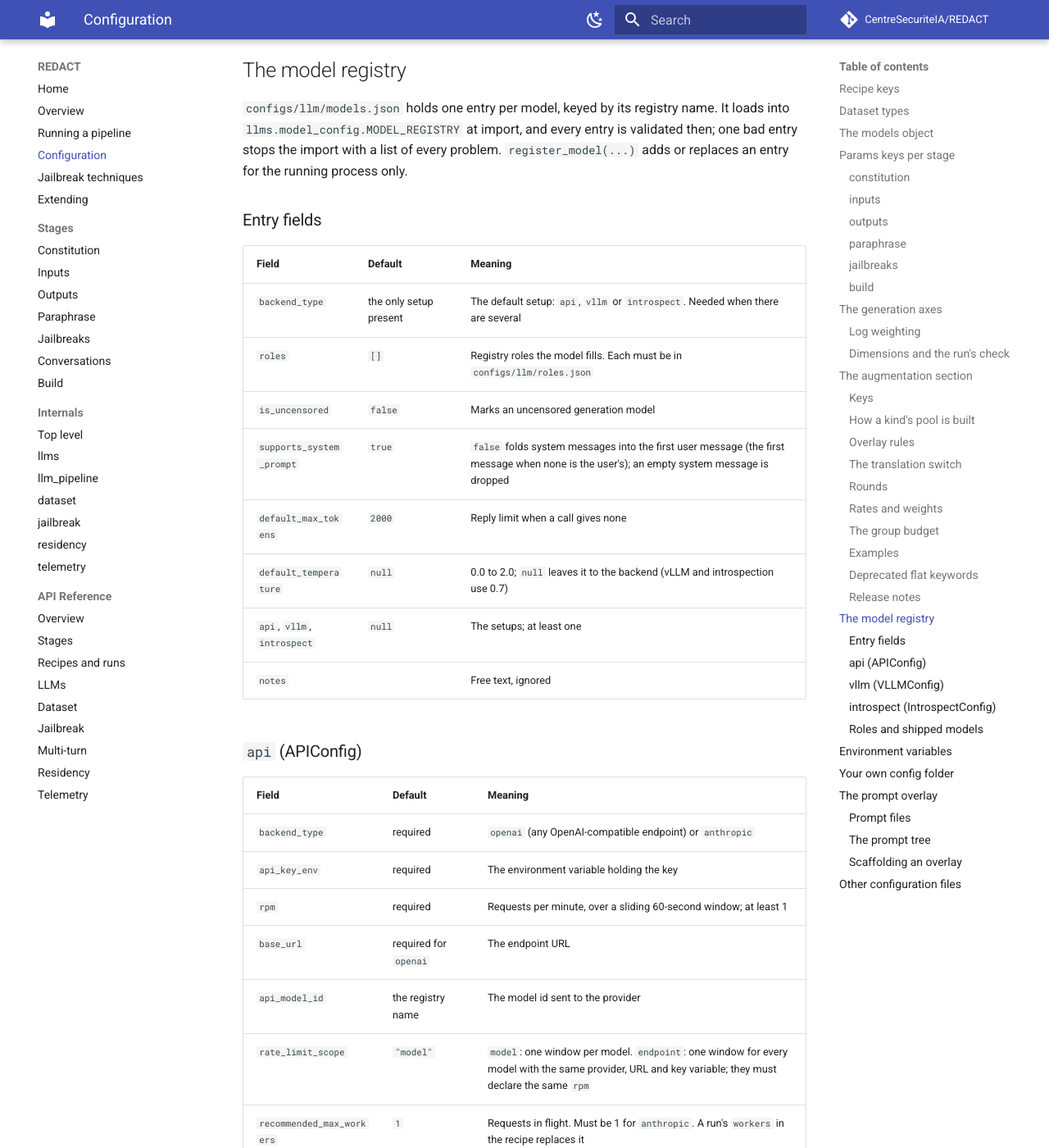
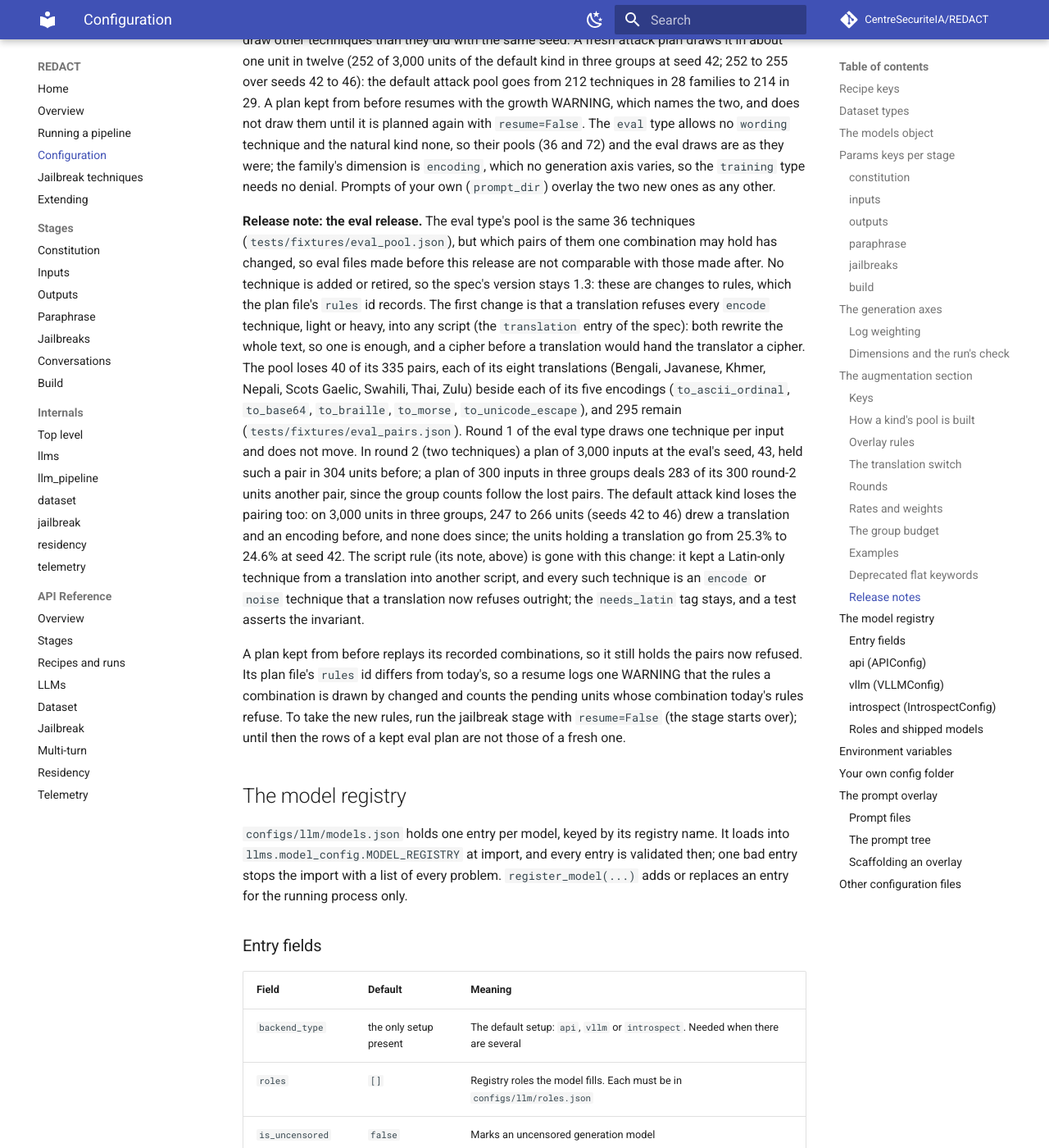
Before and after one commit to CentreSecuriteIA/REDACT, an MkDocs documentation site: the page built from docs/configuration.md, in a window 1280 px wide and 1400 px high, scrolled down 35998 px. Shown: the whole window at 82% size. Built offline with MkDocs 1.6.1 and Material for MkDocs 9.7.7, drawn with Linux system fonts in a browser that asks for light colours; comment, search, counter and statistics services are not loaded; some of the changed text lies outside the part shown.

Commit message:
Keep a translation from every encode technique, and drop the script rule
The translation family now lists encode in its cross_incompatible_with, so
a translation refuses every encode technique, light or heavy, into any
script (the ten to_sensitive_words_encode_* were kept from it by their other
family already). rules.compatible no longer pairs needs_latin with a
translation's script: the family rules refuse every pair it refused (it
refused 121 pairs before this change and admits none now: 7,330 pairs are
refused before, 7,830 after, none newly admitted), so it, _needs_latin and
_writes_non_latin are deleted. The needs_latin tag stays, and a test
asserts the invariant instead: every tagged technique is refused beside
every translation into another script.

Eval: the pool loses 40 of its 335 pairs (each of its eight translations
beside each of its five encodings), 295 remain; tests/fixtures/eval_pairs.json
shrinks by those 40 lines. The 3,000-unit plan at seed 43 held such a pair in
304 round-2 units; a plan of 300 inputs deals 283 of its 300 round-2 units
another pair, round 1 not at all. _PINNED_EVAL_DRAWS and _PINNED_DRAWS are
re-pinned (128 of the 240 dealt units and 19 of the 200 undealt draws moved
in the second); family_pairs.json changes one line, encode|translation
242 -> 1242 of 1242.

A plan kept from before replays its recorded combinations; its plan file's
rules id differs, so a resume warns (checked on an eval plan made at
44ac89a: 7 of 120 pending units hold a refused combination). The spec stays
at 1.3: no technique is added or retired. Heavy full-text encodings are
drawn less in the default attack kind (21 to 31 draws of the ten per 3,000
units, 31 to 42 before; to_braille not at all at seeds 42, 45 and 46), which
a later change to the dealing addresses; the figures the docs quote for
those are re-measured after the rule changes of this release.

Co-Authored-By: Claude Sonnet 5.5 <noreply@anthropic.com>

```diff
--- a/docs/configuration.md
+++ b/docs/configuration.md
@@ -722,9 +722,16 @@ a run you already have, and what you will see; each point has its note below.
   families are counted apart from the obfuscation layer's, so the attacks
   draw every technique of their pool. The default attack pool is 214
   techniques in 29 families (142 in 22 before; 178 in 24 at spec 1.2). The
-  `eval` type's pool and draws are unchanged, at 36 techniques in 10
-  families, but for the ASCII-art cap, which changes the font `to_ascii_art`
-  draws for texts of about 40 characters or more.
+  `eval` type's pool is unchanged, at 36 techniques in 10 families, but its
+  draws moved: the ASCII-art cap changes the font `to_ascii_art` draws for
+  texts of about 40 characters or more, and the rules of the eval release
+  (below) change which pairs of the pool one combination may hold.
+- **The eval release moves the eval type's draws.** The pool is the same 36
+  techniques, but a translation now refuses every `encode` technique, so
+  eval files made before this release are not comparable with those made
+  after. A kept eval plan replays its recorded combinations and warns on
+  resume that the rules changed; plan the eval type again with
+  `resume=False` to take them (the note on the eval release, below).
 - **Stricter checks, and what they skip.** An allow list or `family_weights`
   that names a family or technique of a layer the kind leaves off raises
   (the `rewrite` layer needs `layers.allow`); a `config_dir`
@@ -1187,7 +1194,10 @@ into another script than Latin, where the encoding changed nothing; so
 some draws differ from those an earlier version made with the same seed.
 A kept plan replays as it was made. The eval pool holds none of these
 encodings, so its draws do not change
-([techniques.md](techniques.md#compatibility-rules)).
+([techniques.md](techniques.md#compatibility-rules)). The eval release has
+since replaced the rule: a translation refuses every `encode` technique,
+whatever its script, so the rule refused nothing more and is gone (the note
+on the eval release, below).
 
 **Release note: the ASCII-art cap.** `to_ascii_art` keeps a drawing of at
 most 5,000 characters wherever it is drawn, the eval type's pool included,
@@ -1355,10 +1365,11 @@ holding a translation went from 787 to 798 and the obfuscations per unit from
 the eight families (0 of 3,000 units at seeds 42 to 46), 25.3% hold a
 translation (25.1% to 25.5%) and the obfuscations per unit are 1.60 (1.60 to
 1.61). A plan kept from before replays its recorded combinations, so a kept
-plan may still pair them. `encode`, `structural`, `suffixes` and
-`neutral_container` stay allowed beside a translation: the eval type draws
-`encode` and `structural` with its translations, and its pool (36 techniques)
-and draws are unchanged, since it holds no technique of the four families. The
+plan may still pair them. `structural`, `suffixes` and `neutral_container`
+stay allowed beside a translation: the eval type draws `structural` with its
+translations, and its pool (36 techniques) and draws are unchanged by these
+four families, since it holds no technique of them (`encode`, which it holds,
+is refused beside a translation since the eval release, below). The
 natural pool (72) is unchanged as well; the natural kind draws one technique
 per input, and takes the rules only with `exact_techniques` of 2 or more and
 `"translation": true`.
@@ -1394,6 +1405,39 @@ allows no `wording` technique and the natural kind none, so their pools
 denial. Prompts of your own (`prompt_dir`) overlay the two new ones as any
 other.
 
+**Release note: the eval release.** The eval type's pool is the same 36
+techniques (`tests/fixtures/eval_pool.json`), but which pairs of them one
+combination may hold has changed, so eval files made before this release are
+not comparable with those made after. No technique is added or retired, so
+the spec's version stays 1.3: these are changes to rules, which the plan
+file's `rules` id records. The first change is that a translation refuses
+every `encode` technique, light or heavy, into any script (the `translation`
+entry of the spec): both rewrite the whole text, so one is enough, and a
+cipher before a translation would hand the translator a cipher. The pool
+loses 40 of its 335 pairs, each of its eight translations (Bengali,
+Javanese, Khmer, Nepali, Scots Gaelic, Swahili, Thai, Zulu) beside each of
+its five encodings (`to_ascii_ordinal`, `to_base64`, `to_braille`,
+`to_morse`, `to_unicode_escape`), and 295 remain
+(`tests/fixtures/eval_pairs.json`). Round 1 of the eval type draws one
+technique per input and does not move. In round 2 (two techniques) a plan of
+3,000 inputs at the eval's seed, 43, held such a pair in 304 units before; a
+plan of 300 inputs in three groups deals 283 of its 300 round-2 units another
+pair, since the group counts follow the lost pairs. The default attack kind
+loses the pairing too: on 3,000 units in three groups, 247 to 266 units
+(seeds 42 to 46) drew a translation and an encoding before, and none does
+since; the units holding a translation go from 25.3% to 24.6% at seed 42.
+The script rule (its note, above) is gone with this change: it kept a
+Latin-only technique from a translation into another script, and every such
+technique is an `encode` or `noise` technique that a translation now refuses
+outright; the `needs_latin` tag stays, and a test asserts the invariant.
+
+A plan kept from before replays its recorded combinations, so it still holds
+the pairs now refused. Its plan file's `rules` id differs from today's, so a
+resume logs one WARNING that the rules a combination is drawn by changed and
+counts the pending units whose combination today's rules refuse. To take the
+new rules, run the jailbreak stage with `resume=False` (the stage starts
+over); until then the rows of a kept eval plan are not those of a fresh one.
+
 ## The model registry
 
 `configs/llm/models.json` holds one entry per model, keyed by its registry
```
Also changed, not shown: other parts of docs/configuration.md (+2 -2 lines), CLAUDE.md (+3 -3 lines), docs/extending.md (+8 -5 lines), docs/techniques.md (+21 -17 lines), 10 other files.
